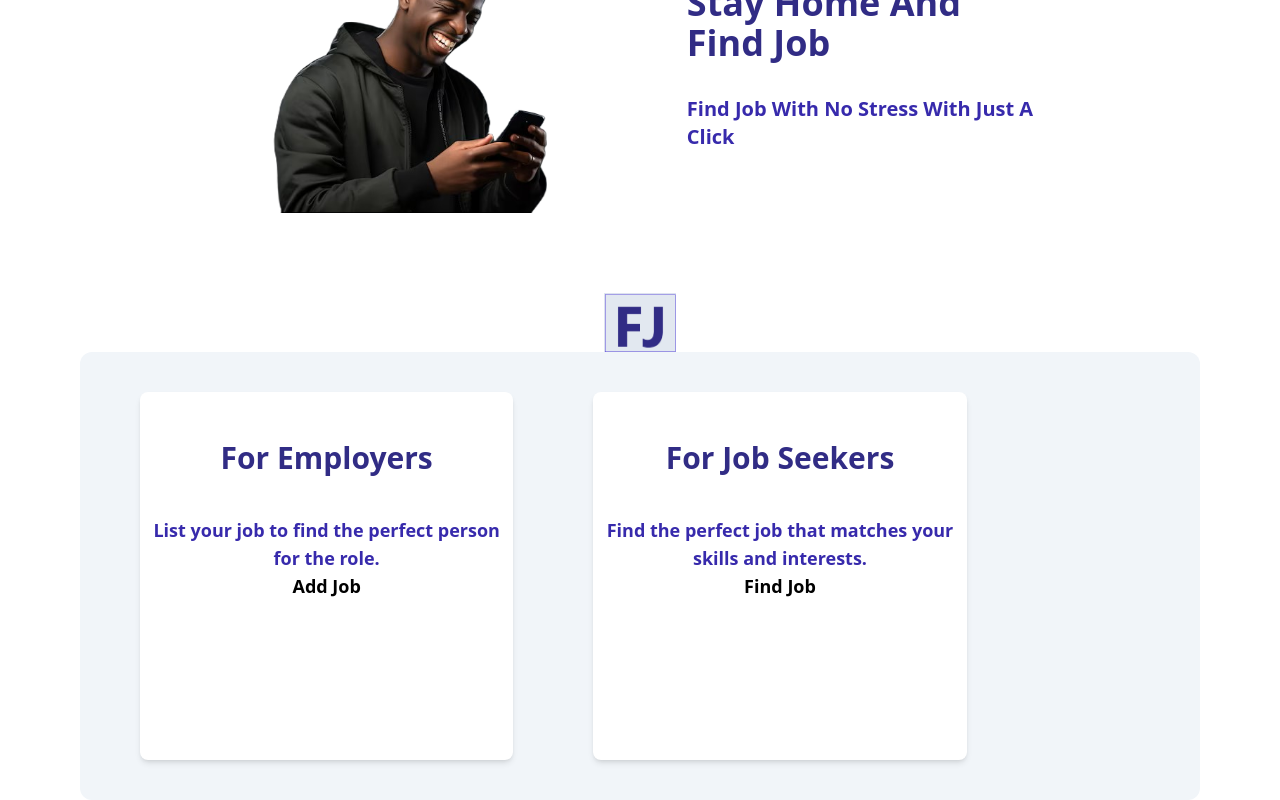
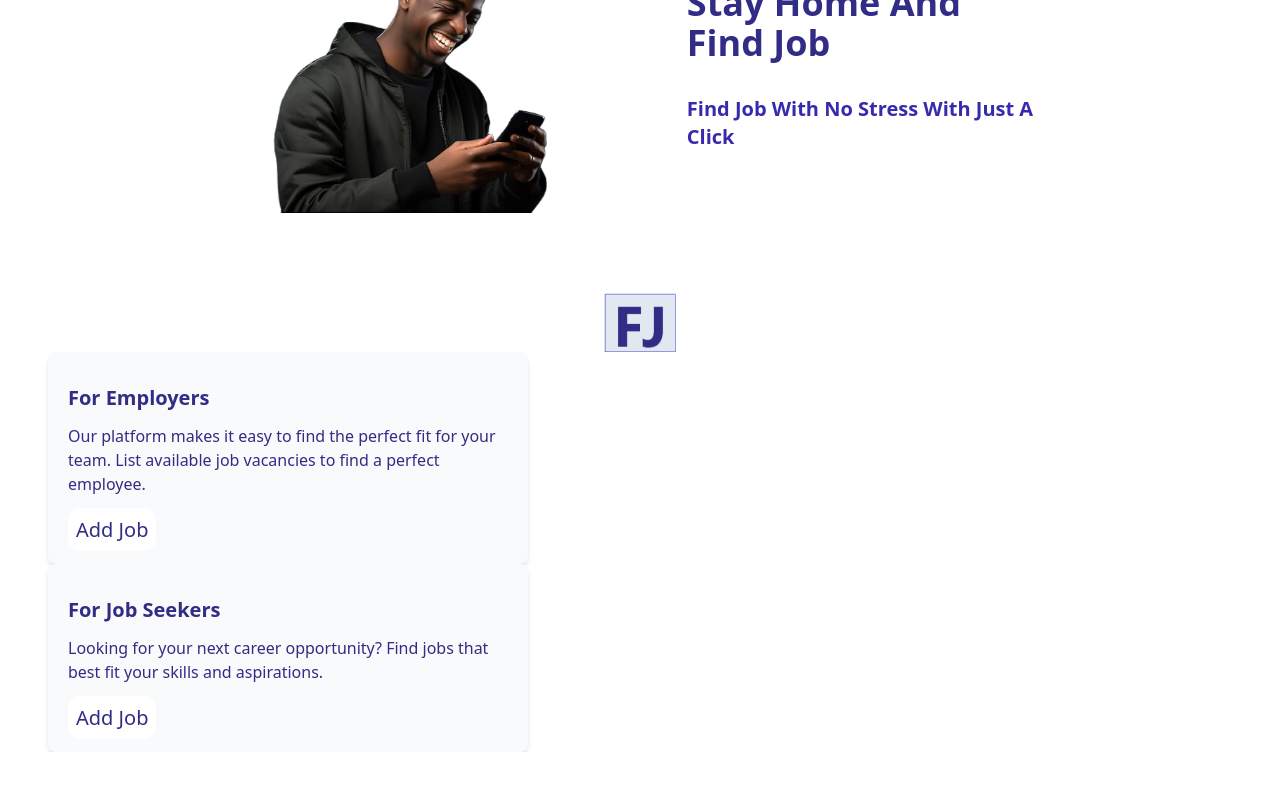
Before and after one commit to AsieduAmos/Jaman-Jobs, a React (Vite) app: page / in a window 1280 px wide. Shown: the part 236-1036 px from the top of the page. After the commit the page ends 988 px from the top, so only its background shows below. Built offline with nearby package versions, Linux system fonts and the light colour scheme.

Commit message:
styling FindAdd page

```diff
--- a/src/components/pages/AuthPage.jsx
+++ b/src/components/pages/AuthPage.jsx
@@ -2,7 +2,7 @@ import React from 'react'
 import NavBar from './NavBar'
 import Auth from './Auth'
 import AuthModal from '../Modals/AuthModal'
-import JobPage from './jobPage'
+import FindAdd from './FindAdd'
 
 
 
@@ -13,7 +13,7 @@ const AuthPage = () => {
     <div className='h-screen mx-auto relative '>
       <NavBar />
       <Auth />
-     <JobPage />
+      <FindAdd />
      </div>
     </>
   )
--- /dev/null
+++ b/src/components/pages/FindAdd.jsx
@@ -0,0 +1,32 @@
+import React from 'react'
+
+const FindAdd = () => {
+  return (
+  <>
+    <div className='bg-gray-50 text-indigo-900 w-120 ml-12 p-5 shadow-md rounded-lg'>
+        <h2 className='font-bold text-xl py-3 '>For Employers</h2>
+        <p className='font-normal text-md pb-5'>
+          Our platform makes it easy to find the perfect fit for your team.
+          List available job vacancies to find a perfect employee.
+
+        </p>
+        <a href="" className='bg-white w-30 text-indigo-900 font-medium text-xl px-2 py-2 text-center rounded-xl
+                              cursor-pointer hover:bg-indigo-700 hover:text-white
+                              transition duration-300 ease-in-out'>Add Job</a>
+      </div>
+
+     <div className='bg-gray-50 text-indigo-900 w-120 ml-12 p-5 shadow-md rounded-lg'>
+        <h2 className='font-bold text-xl py-3 '>For Job Seekers</h2>
+        <p className='font-normal text-md pb-5'>
+            Looking for your next career opportunity?
+          Find jobs that best fit your skills and aspirations.
+        </p>
+        <a href="" className='bg-white w-30 text-indigo-900 font-medium text-xl px-2 py-2 text-center rounded-xl
+                              cursor-pointer hover:bg-indigo-700 hover:text-white
+                              transition duration-300 ease-in-out'>Add Job</a>
+      </div>
+  </>
+  )
+}
+
+export default FindAdd
--- a/src/components/pages/jobPage.jsx
+++ /dev/null
@@ -1,32 +0,0 @@
-import React from 'react'
-
-const JobPage = () => {
-  return (
-    <>
-     <div className=' flex bg-slate-100 h-112 mx-20 mb-20 font-semibold text-lg text-center gap-5 rounded-xl '>
-      <div className='bg-white  w-1/3 ml-15 my-10 p-2 shadow-md rounded-lg'>
-        <h2 className='font-bold text-3xl text-indigo-900 my-10 '>For Employers</h2>
-        <p className='text-indigo-800'>
-          List your job to find the perfect person for the role.
-        </p>
-        <a href="">
-          Add Job
-        </a>
-      </div>
-      <div className='bg-white w-1/3 ml-15 my-10 p-2 shadow-md rounded-lg'>
-        <h2 className='font-bold text-3xl text-indigo-900 my-10 '>For Job Seekers</h2>
-        <p className='text-indigo-800'>
-          Find the perfect job that matches your skills and interests.
-        </p>
-        <a href="">
-          Find Job
-
-        </a>
-
-      </div>
-     </div>
-    </>
-  )
-}
-
-export default JobPage
```
